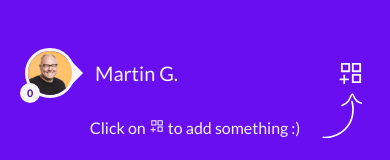
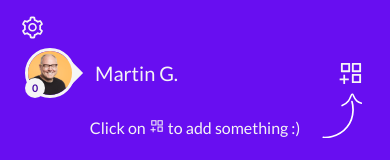
Before and after one commit to MRGando/ToDoList, a React (Create React App) app: page / in a window 390 px wide. Shown: the top 160 px of the page. Built offline with nearby package versions, Linux system fonts and the light colour scheme; a web font is replaced by a local one.

Commit message:
cleaning codes

```diff
--- a/src/App.js
+++ b/src/App.js
@@ -5,6 +5,7 @@ import Footer from "./Components/Footer";
 import ModelOne from "./Components/Dependencies/model.svg";
 import ModelTwo from "./Components/Dependencies/model2.svg";
 import AddToDo from "./Components/addToDo";
+import { AiOutlineSetting } from "react-icons/ai";
 
 function App() {
   //Variables
@@ -15,6 +16,7 @@ function App() {
   const [error, setError] = useState(false);
   return (
     <div className="App">
+      <AiOutlineSetting className="setting_icon" />
       <img className="SVG_Right SVG" width={300} src={ModelOne} alt="" />
       <div className="Container">
         <Header items={items} setShow={setShow} />
--- a/src/Components/Content.jsx
+++ b/src/Components/Content.jsx
@@ -8,11 +8,11 @@ function Content({ items, setItems }) {
       id === item.id ? { ...item, checked: !item.checked } : item
     );
     setItems(listItems);
-    localStorage.setItem("toDoList", JSON.stringify(listItems));
   };
 
   const deleteItem = (id) => {
     const listItems = items.filter((item) => item.id !== id);
+    localStorage.setItem("toDoList", JSON.stringify(listItems));
     setItems(listItems);
   };
   return (
--- a/src/Components/addToDo.jsx
+++ b/src/Components/addToDo.jsx
@@ -2,7 +2,6 @@ import React from "react";
 import { HiViewGridAdd } from "react-icons/hi";
 import { AiOutlineCloseCircle } from "react-icons/ai";
 import svg from "./Dependencies/addItemSvg.svg";
-import { AiOutlineMinus } from "react-icons/ai";
 import { BiError, BiDotsHorizontal } from "react-icons/bi";
 
 function addToDo({
@@ -15,7 +14,6 @@ function addToDo({
   Message,
 }) {
   //variables
-
   const defualtValue = <BiDotsHorizontal />;
   //functionalitis
   const putTitle = (e) => {
@@ -31,6 +29,7 @@ function addToDo({
       ...items,
       { id: items.length + 1, title: Title, message: Message },
     ];
+    localStorage.setItem("toDoList", JSON.stringify(listItems));
     setItems(listItems);
     setShow(false);
     setError(false);
@@ -48,6 +47,7 @@ function addToDo({
     } else if (Title === "" && Message === "") {
       setError(true);
     }
+    console.log(items);
   };
 
   //interface
@@ -66,12 +66,12 @@ function addToDo({
         <div className="addItem_Container">
           <div className="addItem_inputs">
             <div className="addItem_fields">
-              <span className="addItem_span">Title: </span>
+              <span className="addItem_span">Title</span>
               <br />
               <input onChange={putTitle} type="text" name="" id="" />
               <br />
               <div className="addItem_secondField">
-                <span className="addItem_span">Message: </span>
+                <span className="addItem_span">Message</span>
                 <br />
                 <input onChange={putMessage} type="text" name="" id="" />
               </div>
--- a/src/Style.css
+++ b/src/Style.css
@@ -15,6 +15,18 @@ body {
   align-items: center;
   height: 100vh;
   background-color: #680ef1;
+}
+.setting_icon {
+  position: fixed;
+  top: 20px;
+  color: whitesmoke;
+  right: 20px;
+  font-size: 25px;
+  cursor: pointer;
+  transition: 0.2s ease-in-out;
+}
+.setting_icon:hover {
+  transform: rotateZ(-90deg);
 }
 .arrowSVG {
   width: 55px;
@@ -88,6 +100,7 @@ body {
   border-radius: 4px;
   font-size: 20px;
   padding: 5px 10px;
+  margin-top: 10px;
 }
 .addItem_secondField {
   margin-top: 10px;
@@ -122,9 +135,9 @@ header {
   width: 20px;
   height: 20px;
   background-color: whitesmoke;
-  bottom: -5px;
+  bottom: 0px;
   border-radius: 50%;
-  left: -5px;
+  left: 0px;
   position: absolute;
   color: #4709a3;
   font-size: 10px;
@@ -255,6 +268,11 @@ footer {
     left: 0;
     border-radius: 0;
   }
+  .setting_icon {
+    left: 20px;
+    top: 15px;
+    z-index: 10;
+  }
   .addItem_Screen {
     padding-top: 3em;
     width: 100%;
```
Also changed, not shown: src/index.js (+5 -6 lines).
